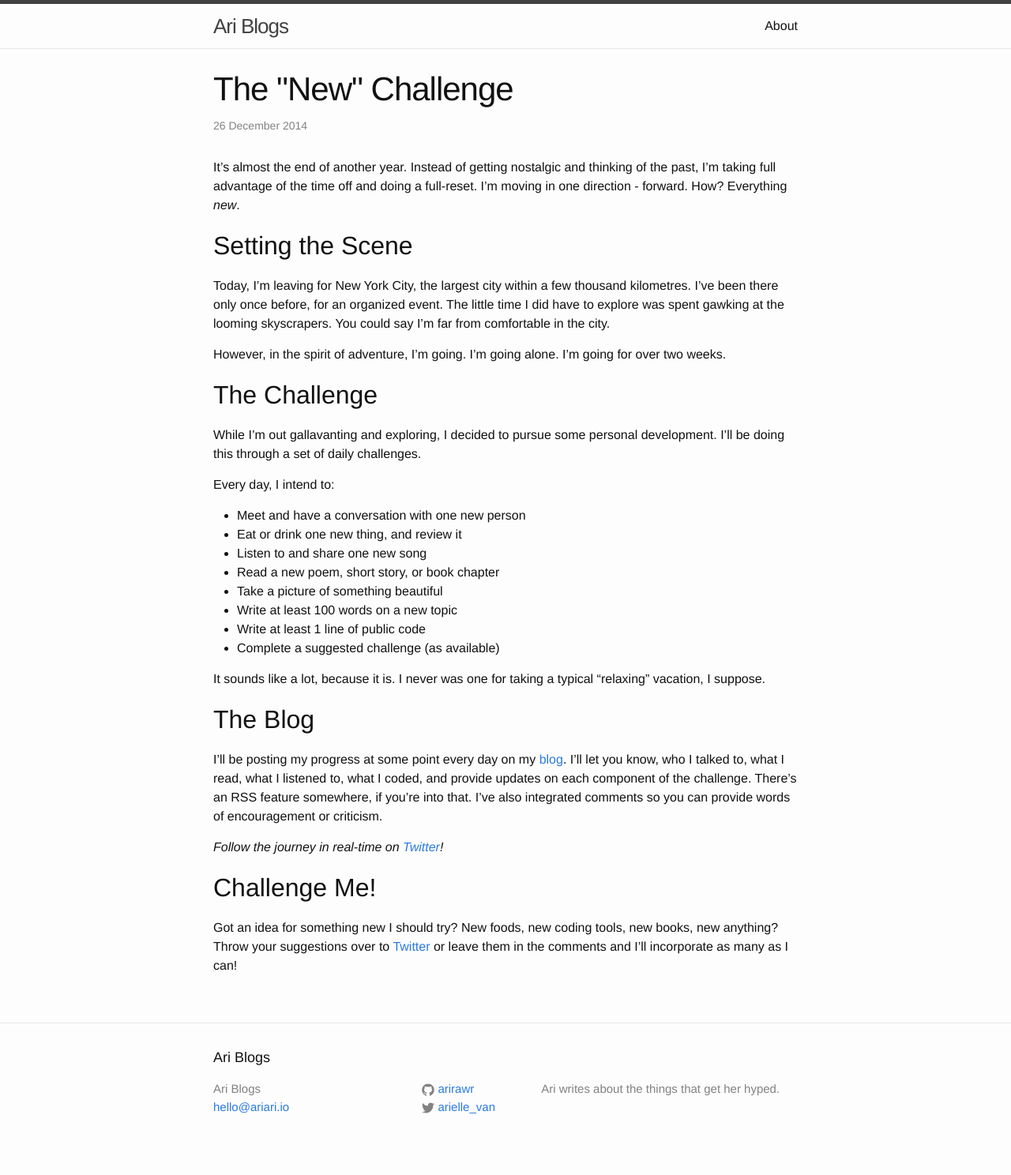
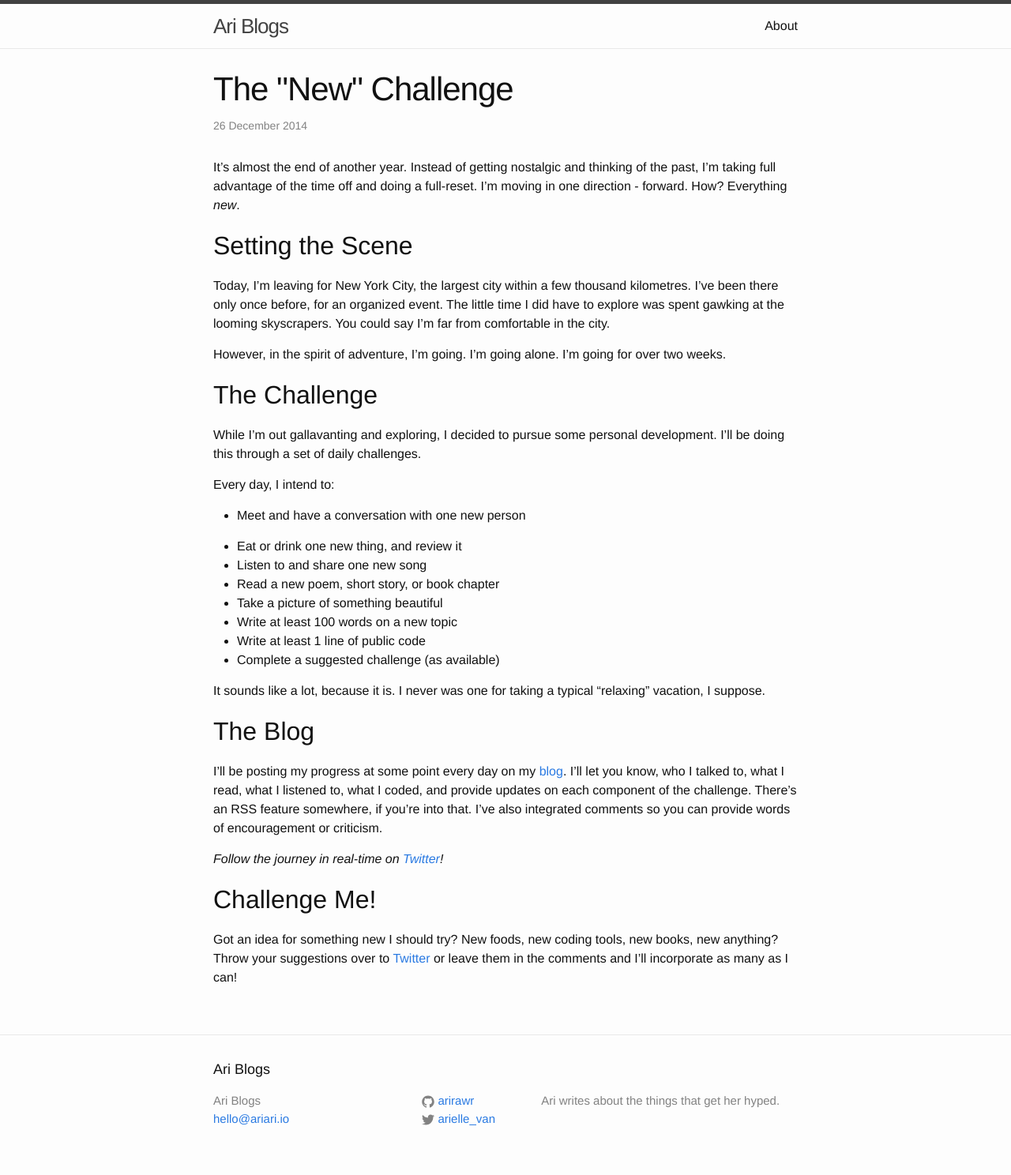
Before and after one commit to arirawr/blog, a Jekyll site: the page built from _posts/2014-12-26-the-new-challenge.markdown, in a window 1280 px wide. Shown: the whole page at 79% size. Built offline with Jekyll 4.4.1, drawn with Linux system fonts in a browser that asks for light colours; comment, search, counter and statistics services are not loaded.

Commit message:
Update 2014-12-26-the-new-challenge.markdown

```diff
--- a/_posts/2014-12-26-the-new-challenge.markdown
+++ b/_posts/2014-12-26-the-new-challenge.markdown
@@ -15,7 +15,9 @@ However, in the spirit of adventure, I'm going. I'm going alone. I'm going for o
 While I'm out gallavanting and exploring, I decided to pursue some personal development. I'll be doing this through a set of daily challenges.
 
 Every day, I intend to:
-* Meet and have a conversation with one new person
+<ul>
+<li>Meet and have a conversation with one new person</li>
+</ul>
 * Eat or drink one new thing, and review it
 * Listen to and share one new song
 * Read a new poem, short story, or book chapter
```
